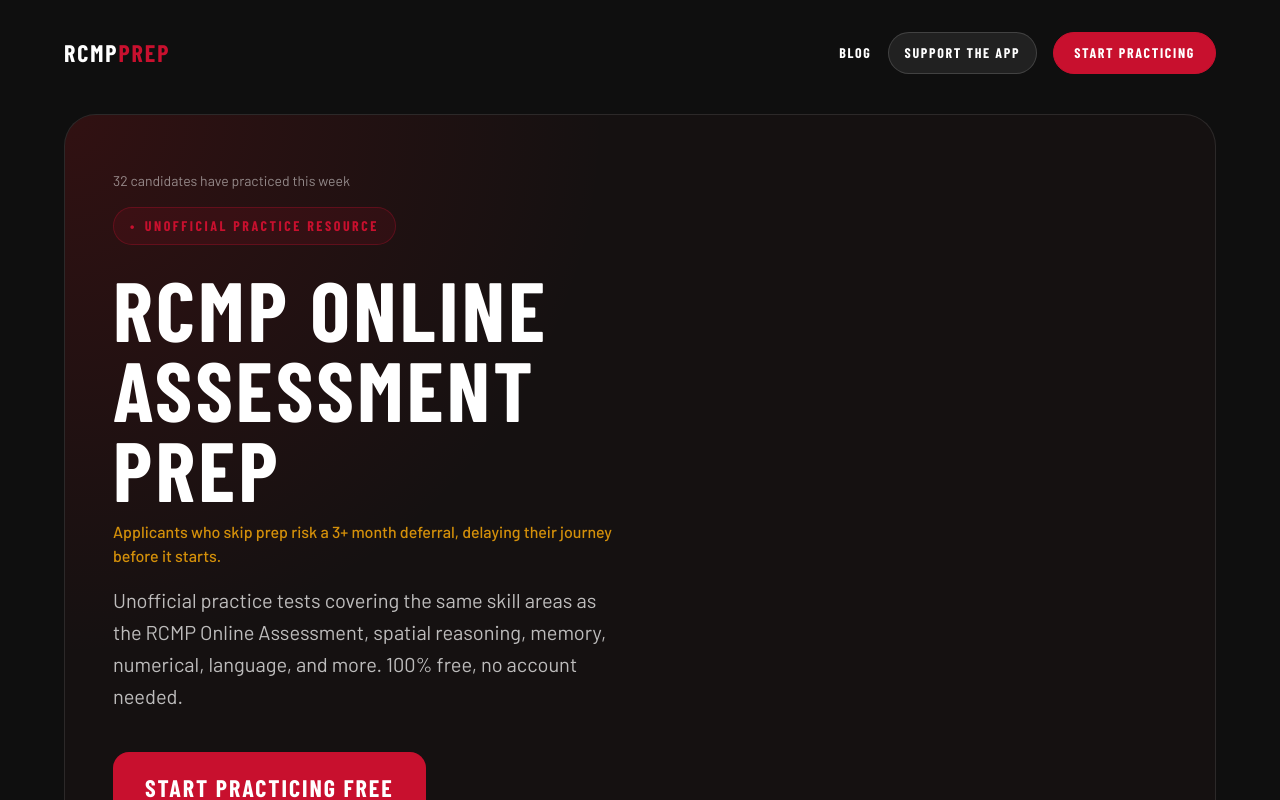
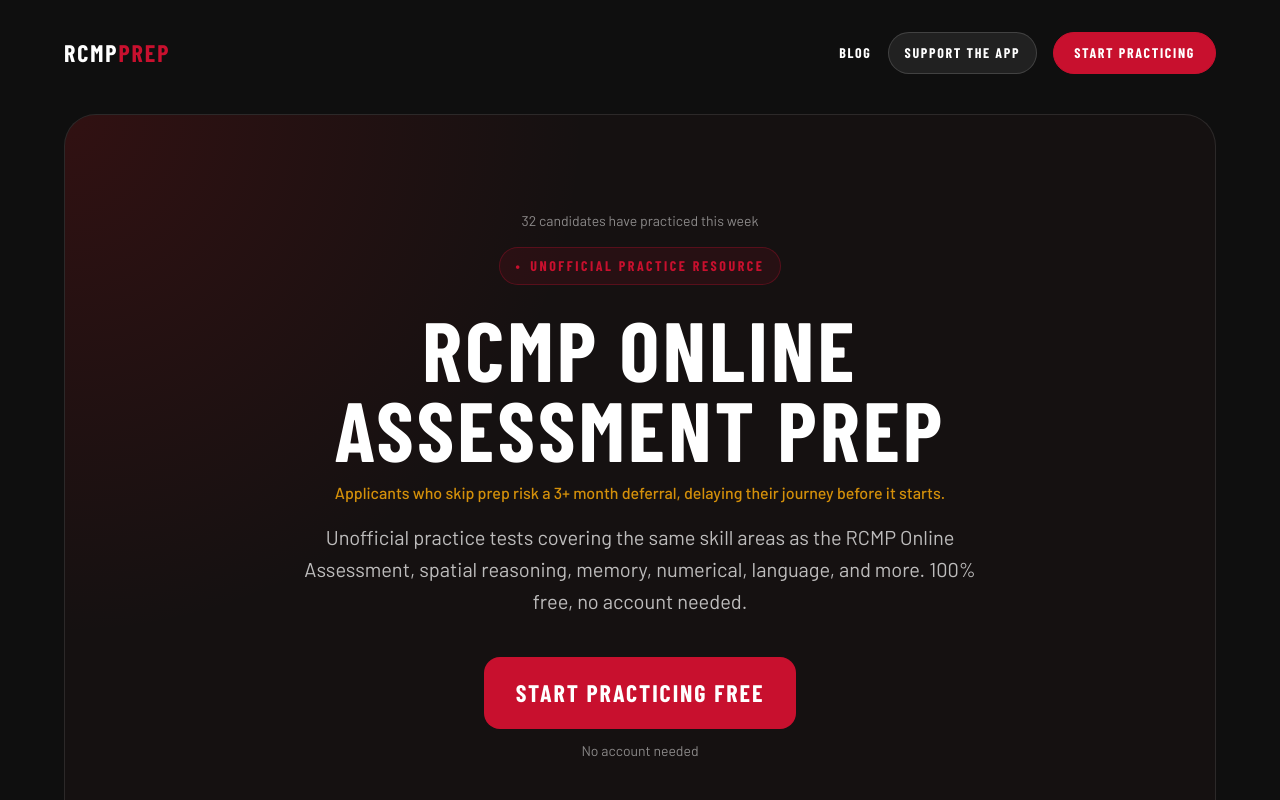
Before and after one commit to senowensops/rcmp-prep, a Next.js app: page / in a window 1280 px wide. Shown: the top 800 px of the page. Built offline with nearby package versions, Linux system fonts and the light colour scheme; no server answers; a web font is replaced by a local one.

Commit message:
Center homepage hero copy

```diff
--- a/components/landing/Hero.tsx
+++ b/components/landing/Hero.tsx
@@ -41,8 +41,8 @@
         <div className="relative overflow-hidden rounded-[2rem] border border-white/10 bg-[#151111]">
           <div className="absolute inset-0 bg-[radial-gradient(circle_at_top_left,_rgba(177,17,22,0.18),_transparent_38%)]" />
 
-          <div className="relative grid min-h-[620px] items-end lg:grid-cols-[1.05fr_0.95fr]">
-            <div className="relative z-10 px-6 pb-16 pt-10 text-center sm:px-10 sm:pb-20 sm:pt-14 sm:text-left lg:px-12 lg:pb-24">
+          <div className="relative grid min-h-[620px] items-center">
+            <div className="relative z-10 mx-auto max-w-4xl px-6 py-16 text-center sm:px-10 sm:py-20 lg:px-12 lg:py-24">
               <p className="mb-4 text-sm text-white/50">
                 {weeklyPracticeUsers.toLocaleString()} candidates have practiced this week
               </p>
@@ -52,7 +52,7 @@
                 Unofficial Practice Resource
               </div>
 
-              <h1 className="max-w-4xl font-head text-5xl font-extrabold uppercase leading-[0.95] tracking-[0.04em] text-white sm:text-7xl lg:text-[5.25rem]">
+              <h1 className="mx-auto max-w-4xl font-head text-5xl font-extrabold uppercase leading-[0.95] tracking-[0.04em] text-white sm:text-7xl lg:text-[5.25rem]">
                 <span className="block">RCMP Online</span>
                 <span className="block text-white">Assessment Prep</span>
               </h1>
@@ -61,11 +61,11 @@
                 Applicants who skip prep risk a 3+ month deferral, delaying their journey before it starts.
               </p>
 
-              <p className="mt-4 max-w-2xl text-lg leading-8 text-white/72 sm:text-xl">
+              <p className="mx-auto mt-4 max-w-2xl text-lg leading-8 text-white/72 sm:text-xl">
                 Unofficial practice tests covering the same skill areas as the RCMP Online Assessment, spatial reasoning, memory, numerical, language, and more. 100% free, no account needed.
               </p>
 
-              <div className="mt-10 flex flex-col items-center gap-4 sm:items-start sm:flex-row">
+              <div className="mt-10 flex flex-col items-center justify-center gap-4 sm:flex-row">
                 <Link
                   href="/test/1"
                   className="inline-flex w-full max-w-sm items-center justify-center rounded-2xl bg-[var(--red)] px-8 py-5 text-center font-head text-2xl font-bold uppercase tracking-[0.08em] text-white transition hover:-translate-y-0.5 hover:bg-[var(--red-dk)] sm:w-auto sm:max-w-none"
@@ -74,7 +74,7 @@
                 </Link>
               </div>
 
-              <p className="mt-3 text-center text-sm text-white/50 sm:text-left">
+              <p className="mt-3 text-center text-sm text-white/50">
                 No account needed
               </p>
             </div>
```
